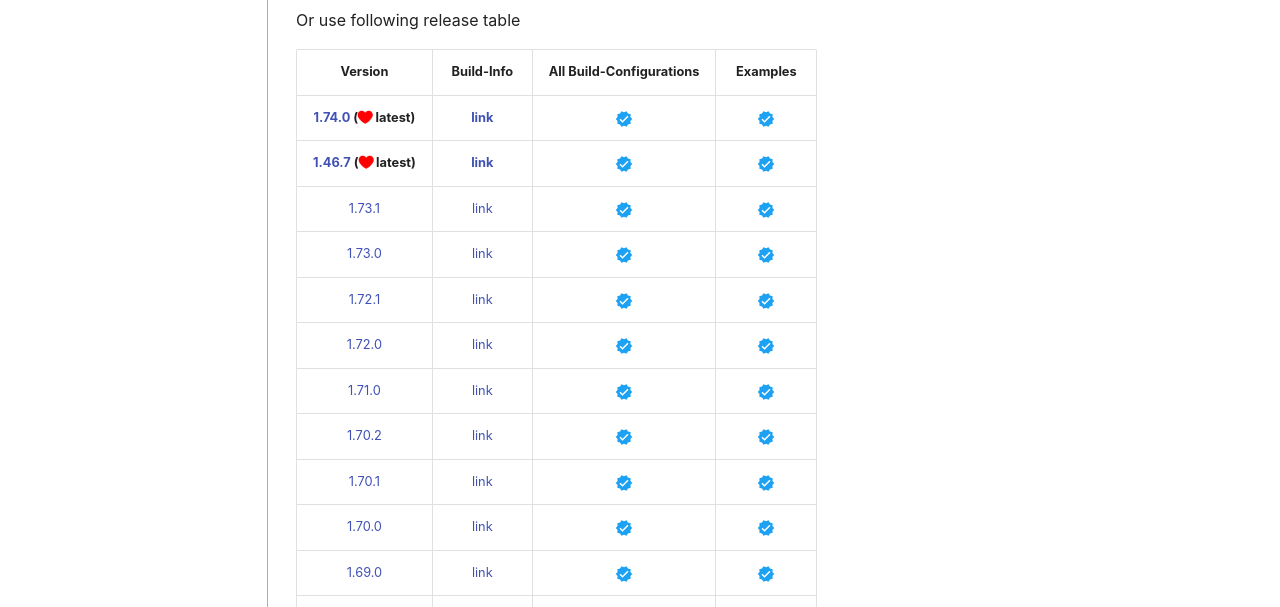
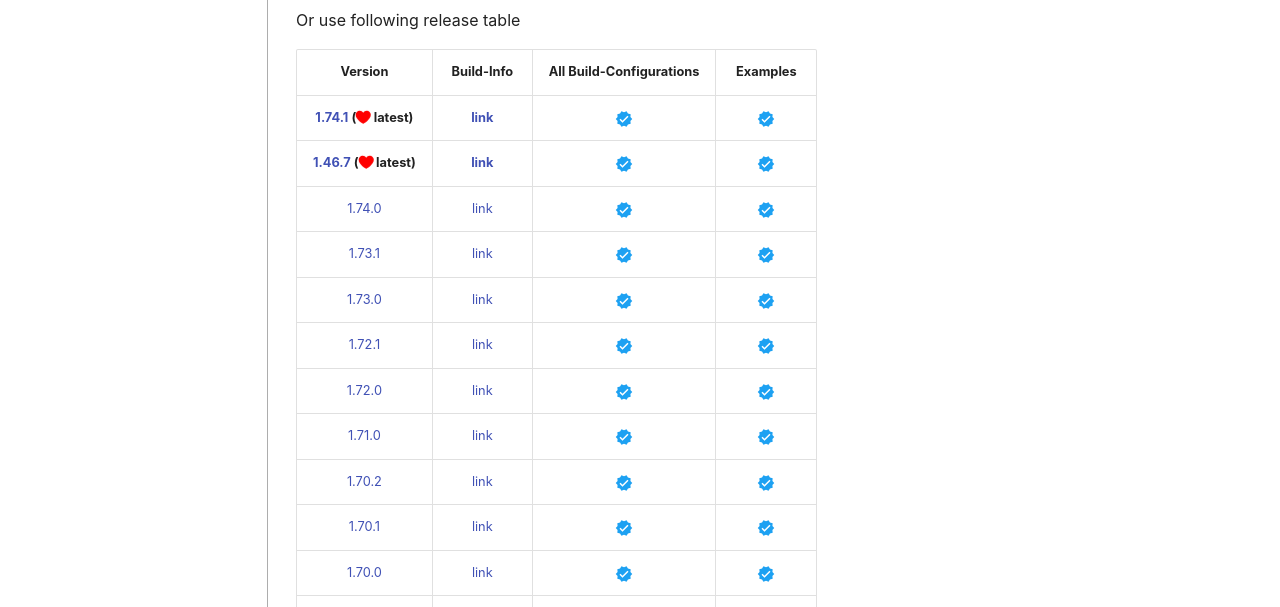
Before and after one commit to thommyho/Cpp-gRPC-Windows-PreBuilts, an MkDocs documentation site: the page built from docs/steps.md, in a window 1280 px wide and 900 px high. Shown: the part 293-900 px from the top of the window. Built offline with MkDocs 1.6.1 and Material for MkDocs 9.7.7, drawn with Linux system fonts in a browser that asks for light colours; emoji names are drawn with the system emoji font; some web fonts are replaced; comment, search, counter and statistics services are not loaded.

Commit message:
Added v1.74.1

```diff
--- a/docs/steps.md
+++ b/docs/steps.md
@@ -9,8 +9,9 @@
 
 |                                                         Version                                                         |                                 Build-Info                                 |        All Build-Configurations         |                Examples                 |
 |:-----------------------------------------------------------------------------------------------------------------------:|:--------------------------------------------------------------------------:|:---------------------------------------:|:---------------------------------------:|
-| **[1.74.0](https://github.com/thommyho/gRPC_windows/releases/tag/v1.74.0) (:octicons-heart-fill-24:{ .heart } latest)** | **[link](https://github.com/thommyho/gRPC_windows_prebuilt/tree/v1.74.0)** | :material-check-decagram:{ .tick-blue } | :material-check-decagram:{ .tick-blue } |
+| **[1.74.1](https://github.com/thommyho/gRPC_windows/releases/tag/v1.74.1) (:octicons-heart-fill-24:{ .heart } latest)** | **[link](https://github.com/thommyho/gRPC_windows_prebuilt/tree/v1.74.1)** | :material-check-decagram:{ .tick-blue } | :material-check-decagram:{ .tick-blue } |
 | **[1.46.7](https://github.com/thommyho/gRPC_windows/releases/tag/v1.46.7) (:octicons-heart-fill-24:{ .heart } latest)** | **[link](https://github.com/thommyho/gRPC_windows_prebuilt/tree/v1.46.7)** | :material-check-decagram:{ .tick-blue } | :material-check-decagram:{ .tick-blue } |
+|                         [1.74.0](https://github.com/thommyho/gRPC_windows/releases/tag/v1.74.0)                         |   [link](https://github.com/thommyho/gRPC_windows_prebuilt/tree/v1.74.0)   | :material-check-decagram:{ .tick-blue } | :material-check-decagram:{ .tick-blue } |
 |                         [1.73.1](https://github.com/thommyho/gRPC_windows/releases/tag/v1.73.1)                         |   [link](https://github.com/thommyho/gRPC_windows_prebuilt/tree/v1.73.1)   | :material-check-decagram:{ .tick-blue } | :material-check-decagram:{ .tick-blue } |
 |                         [1.73.0](https://github.com/thommyho/gRPC_windows/releases/tag/v1.73.0)                         |   [link](https://github.com/thommyho/gRPC_windows_prebuilt/tree/v1.73.0)   | :material-check-decagram:{ .tick-blue } | :material-check-decagram:{ .tick-blue } |
 |                         [1.72.1](https://github.com/thommyho/gRPC_windows/releases/tag/v1.72.1)                         |   [link](https://github.com/thommyho/gRPC_windows_prebuilt/tree/v1.72.1)   | :material-check-decagram:{ .tick-blue } | :material-check-decagram:{ .tick-blue } |
```
